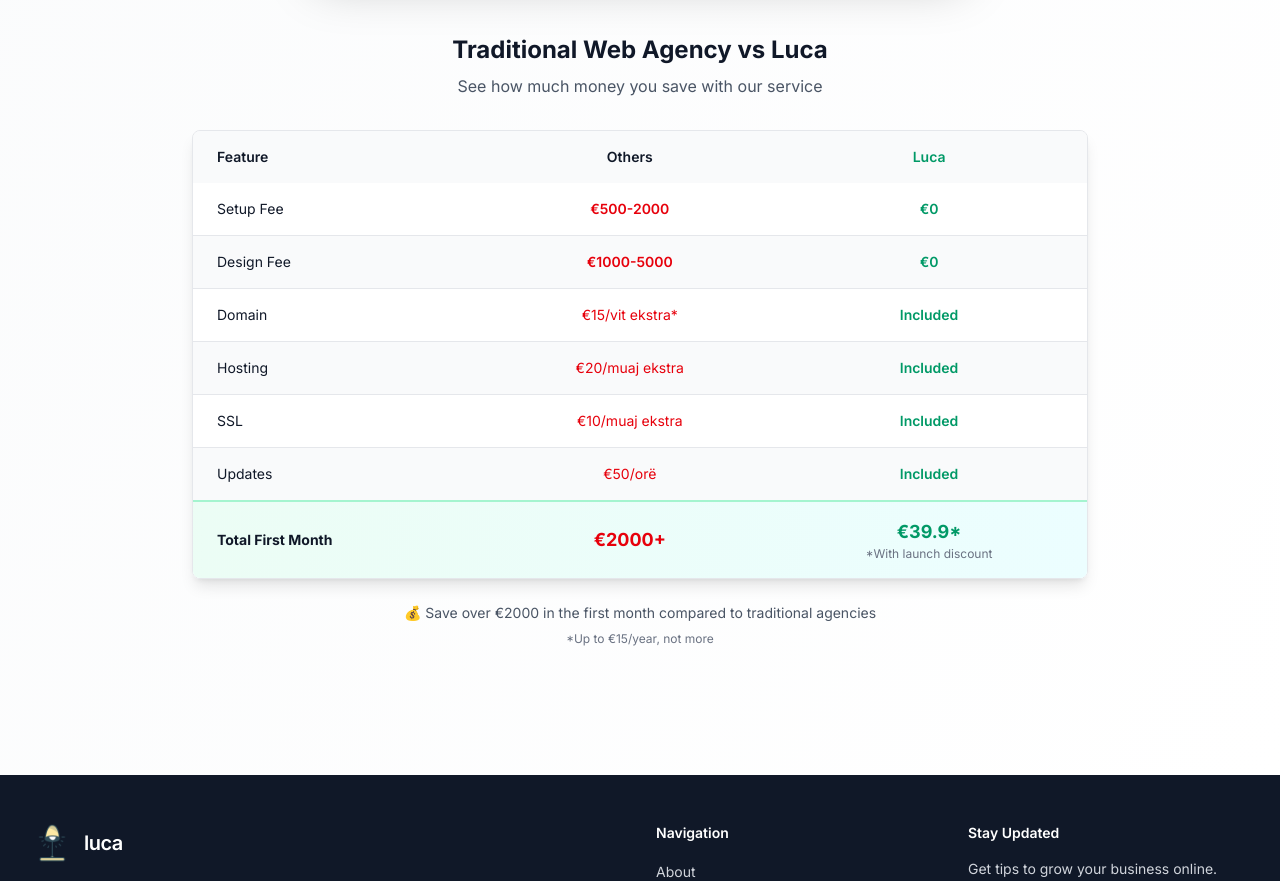
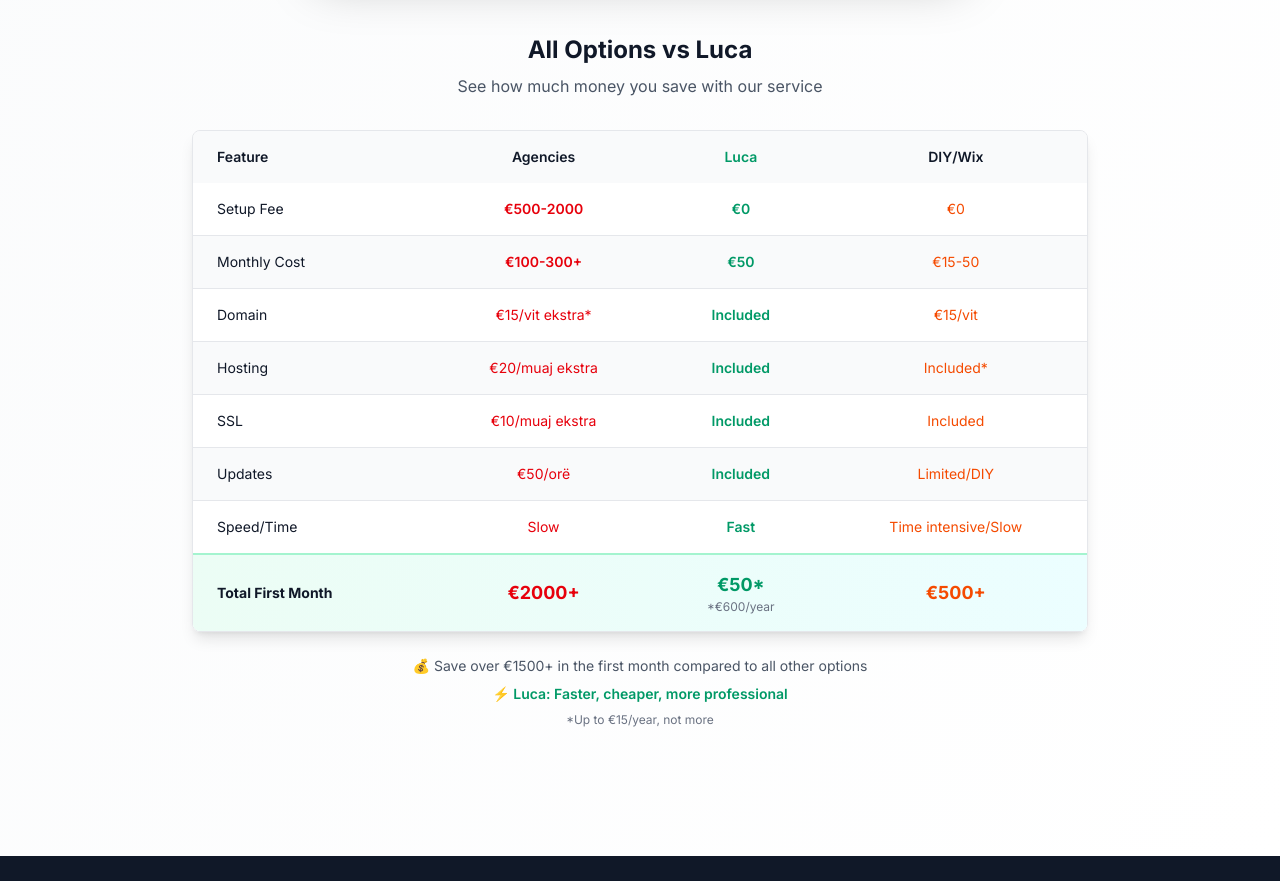
Before and after one commit to lucavehbiu/web-builder, a Next.js app: page /about in a window 1280 px wide. Shown: the part 4360-5241 px from the top of the page. Built offline with nearby package versions, Linux system fonts and the light colour scheme.

Commit message:
add wix/diy comaprison

```diff
--- a/src/components/sections/pricing.tsx
+++ b/src/components/sections/pricing.tsx
@@ -257,8 +257,8 @@
           <div className="text-center mb-8">
             <h3 className="text-2xl font-bold text-gray-900">
               {locale === 'sq'
-                ? 'Krahasimi: Agjencitë Tradicionale vs Luca'
-                : 'Traditional Web Agency vs Luca'}
+                ? 'Krahasimi: Të gjitha Opsionet vs Luca'
+                : 'All Options vs Luca'}
             </h3>
             <p className="text-gray-600 mt-2">
               {locale === 'sq'
@@ -267,18 +267,21 @@
             </p>
           </div>
 
-          <div className="overflow-hidden rounded-lg shadow-lg border border-gray-200">
-            <table className="w-full">
+          <div className="overflow-hidden rounded-lg shadow-lg border border-gray-200 overflow-x-auto">
+            <table className="w-full min-w-max">
               <thead className="bg-gray-50">
                 <tr>
                   <th className="px-6 py-4 text-left text-sm font-semibold text-gray-900">
                     {locale === 'sq' ? 'Veçori' : 'Feature'}
                   </th>
                   <th className="px-6 py-4 text-center text-sm font-semibold text-gray-900">
-                    {locale === 'sq' ? 'Agjencitë e Tjera' : 'Others'}
+                    {locale === 'sq' ? 'Agjenci' : 'Agencies'}
                   </th>
                   <th className="px-6 py-4 text-center text-sm font-semibold text-emerald-600">
                     Luca
+                  </th>
+                  <th className="px-6 py-4 text-center text-sm font-semibold text-gray-900">
+                    {locale === 'sq' ? 'DIY/Wix' : 'DIY/Wix'}
                   </th>
                 </tr>
               </thead>
@@ -289,13 +292,15 @@
                   </td>
                   <td className="px-6 py-4 text-center text-sm text-red-600 font-semibold">€500-2000</td>
                   <td className="px-6 py-4 text-center text-sm text-emerald-600 font-semibold">€0</td>
+                  <td className="px-6 py-4 text-center text-sm text-orange-600">€0</td>
                 </tr>
                 <tr className="bg-gray-50">
                   <td className="px-6 py-4 text-sm text-gray-900">
-                    {locale === 'sq' ? 'Kosto Dizajni' : 'Design Fee'}
+                    {locale === 'sq' ? 'Kosto Mujore' : 'Monthly Cost'}
                   </td>
-                  <td className="px-6 py-4 text-center text-sm text-red-600 font-semibold">€1000-5000</td>
-                  <td className="px-6 py-4 text-center text-sm text-emerald-600 font-semibold">€0</td>
+                  <td className="px-6 py-4 text-center text-sm text-red-600 font-semibold">€100-300+</td>
+                  <td className="px-6 py-4 text-center text-sm text-emerald-600 font-semibold">€50</td>
+                  <td className="px-6 py-4 text-center text-sm text-orange-600">€15-50</td>
                 </tr>
                 <tr>
                   <td className="px-6 py-4 text-sm text-gray-900">Domain</td>
@@ -303,6 +308,7 @@
                   <td className="px-6 py-4 text-center text-sm text-emerald-600 font-semibold">
                     {locale === 'sq' ? 'E përfshirë' : 'Included'}
                   </td>
+                  <td className="px-6 py-4 text-center text-sm text-orange-600">€15/vit</td>
                 </tr>
                 <tr className="bg-gray-50">
                   <td className="px-6 py-4 text-sm text-gray-900">Hosting</td>
@@ -310,11 +316,17 @@
                   <td className="px-6 py-4 text-center text-sm text-emerald-600 font-semibold">
                     {locale === 'sq' ? 'E përfshirë' : 'Included'}
                   </td>
+                  <td className="px-6 py-4 text-center text-sm text-orange-600">
+                    {locale === 'sq' ? 'E përfshirë*' : 'Included*'}
+                  </td>
                 </tr>
                 <tr>
                   <td className="px-6 py-4 text-sm text-gray-900">SSL</td>
                   <td className="px-6 py-4 text-center text-sm text-red-600">€10/muaj ekstra</td>
                   <td className="px-6 py-4 text-center text-sm text-emerald-600 font-semibold">
+                    {locale === 'sq' ? 'E përfshirë' : 'Included'}
+                  </td>
+                  <td className="px-6 py-4 text-center text-sm text-orange-600">
                     {locale === 'sq' ? 'E përfshirë' : 'Included'}
                   </td>
                 </tr>
@@ -326,6 +338,23 @@
                   <td className="px-6 py-4 text-center text-sm text-emerald-600 font-semibold">
                     {locale === 'sq' ? 'E përfshirë' : 'Included'}
                   </td>
+                  <td className="px-6 py-4 text-center text-sm text-orange-600">
+                    {locale === 'sq' ? 'Kufizuar/Vetë' : 'Limited/DIY'}
+                  </td>
+                </tr>
+                <tr>
+                  <td className="px-6 py-4 text-sm text-gray-900">
+                    {locale === 'sq' ? 'Shpejtësia' : 'Speed/Time'}
+                  </td>
+                  <td className="px-6 py-4 text-center text-sm text-red-600">
+                    {locale === 'sq' ? 'E ngadaltë' : 'Slow'}
+                  </td>
+                  <td className="px-6 py-4 text-center text-sm text-emerald-600 font-semibold">
+                    {locale === 'sq' ? 'E shpejtë' : 'Fast'}
+                  </td>
+                  <td className="px-6 py-4 text-center text-sm text-orange-600">
+                    {locale === 'sq' ? 'E gjatë/Ngadaltë' : 'Time intensive/Slow'}
+                  </td>
                 </tr>
                 <tr className="bg-gradient-to-r from-emerald-50 to-cyan-50 border-t-2 border-emerald-200">
                   <td className="px-6 py-4 text-sm font-bold text-gray-900">
@@ -333,11 +362,12 @@
                   </td>
                   <td className="px-6 py-4 text-center text-lg font-bold text-red-600">€2000+</td>
                   <td className="px-6 py-4 text-center text-lg font-bold text-emerald-600">
-                    €39.9*
+                    €50*
                     <div className="text-xs font-normal text-gray-500">
-                      *{locale === 'sq' ? 'Me zbritje fillimi' : 'With launch discount'}
+                      *{locale === 'sq' ? '€600/vit' : '€600/year'}
                     </div>
                   </td>
+                  <td className="px-6 py-4 text-center text-lg font-bold text-orange-600">€500+</td>
                 </tr>
               </tbody>
             </table>
@@ -346,8 +376,13 @@
           <div className="text-center mt-6">
             <p className="text-sm text-gray-600">
               {locale === 'sq'
-                ? '💰 Kurseni mbi €2000 në muajin e parë krahasuar me agjencitë tradicionale'
-                : '💰 Save over €2000 in the first month compared to traditional agencies'}
+                ? '💰 Kurseni mbi €1500+ në muajin e parë krahasuar me të gjitha opsionet e tjera'
+                : '💰 Save over €1500+ in the first month compared to all other options'}
+            </p>
+            <p className="text-sm text-emerald-600 font-semibold mt-2">
+              {locale === 'sq'
+                ? '⚡ Luca: Më i shpejtë, më i lirë, më profesional'
+                : '⚡ Luca: Faster, cheaper, more professional'}
             </p>
             <p className="text-xs text-gray-500 mt-2">
               {locale === 'sq'
--- a/src/lib/i18n/translations/en.json
+++ b/src/lib/i18n/translations/en.json
@@ -244,30 +244,42 @@
       "agencies": "Traditional Agencies",
       "webbuilder": "WebBuilder",
       "diy": "DIY Platforms",
+      "wix": "Wix/No-Code Tools",
       "setup": "Setup:",
       "hosting": "Hosting:",
       "updates": "Updates:",
       "contract": "Contract:",
       "timeline": "Timeline:",
+      "speed": "Speed/Time:",
       "firstYear": "First Year:",
       "agenciesSetup": "$3,000-$10,000 setup",
       "agenciesHosting": "$100-$300/month hosting",
       "agenciesUpdates": "$150/hour for updates",
       "agenciesContract": "Complex contracts",
       "agenciesTimeline": "Long timelines",
+      "agenciesSpeed": "Slow development cycles",
       "agenciesFirstYear": "$5,000+ first year",
       "webbuilderSetup": "$0 setup fee",
       "webbuilderHosting": "Hosting included",
       "webbuilderUpdates": "Monthly updates included",
       "webbuilderContract": "Simple monthly payment",
       "webbuilderTimeline": "1-2 week delivery",
-      "webbuilderFirstYear": "$720 first year",
+      "webbuilderSpeed": "Fast turnaround time",
+      "webbuilderFirstYear": "€600 first year",
       "diySetup": "$20-$50/month platform",
       "diyHosting": "Your time = $$$",
       "diyUpdates": "Limited customization",
       "diyContract": "Generic templates",
       "diyTimeline": "No support",
-      "diyFirstYear": "€600+ first year (plus your time)"
+      "diySpeed": "Time-intensive setup",
+      "diyFirstYear": "€600+ first year (plus your time)",
+      "wixSetup": "$15-$50/month plans",
+      "wixHosting": "Limited bandwidth",
+      "wixUpdates": "Template restrictions",
+      "wixContract": "Locked into platform",
+      "wixTimeline": "Self-service only",
+      "wixSpeed": "Slow loading speeds",
+      "wixFirstYear": "€500+ first year (limited features)"
     },
     "faq": {
       "title": "Frequently Asked Questions",
--- a/src/lib/i18n/translations/sq.json
+++ b/src/lib/i18n/translations/sq.json
@@ -244,30 +244,42 @@
       "agencies": "Agjenci Tradicionale",
       "webbuilder": "Luca",
       "diy": "Platforma DIY",
+      "wix": "Wix/Mjete Pa-Kod",
       "setup": "Konfigurimi:",
       "hosting": "Hosting:",
       "updates": "Përditësime:",
       "contract": "Kontratë:",
       "timeline": "Koha:",
+      "speed": "Shpejtësia/Kohë:",
       "firstYear": "Viti i Parë:",
       "agenciesSetup": "75,000-250,000 lekë konfigurimi",
       "agenciesHosting": "2,500-7,500 lekë/muaj hosting",
       "agenciesUpdates": "3,750 lekë/orë për përditësime",
       "agenciesContract": "Kontrata komplekse",
       "agenciesTimeline": "Kohë të gjata",
+      "agenciesSpeed": "Cikle zhvillimi të ngadalta",
       "agenciesFirstYear": "125,000+ lekë viti i parë",
       "webbuilderSetup": "0 lekë tarifa konfigurimi",
       "webbuilderHosting": "Hosting i përfshirë",
       "webbuilderUpdates": "Përditësime mujore të përfshira",
       "webbuilderContract": "Pagesë e thjeshtë mujore",
       "webbuilderTimeline": "Dorëzim 1-2 javë",
-      "webbuilderFirstYear": "18,000 lekë viti i parë",
+      "webbuilderSpeed": "Kohë e shpejtë përfundimi",
+      "webbuilderFirstYear": "15,000 lekë viti i parë",
       "diySetup": "500-1,250 lekë/muaj platforma",
       "diyHosting": "Koha jote = €€€",
       "diyUpdates": "Personalizim i kufizuar",
       "diyContract": "Shabllone generike",
       "diyTimeline": "Pa mbështetje",
-      "diyFirstYear": "15,000+ lekë viti i parë (plus koha jote)"
+      "diySpeed": "Konfigurimi i gjatë në kohë",
+      "diyFirstYear": "15,000+ lekë viti i parë (plus koha jote)",
+      "wixSetup": "375-1,250 lekë/muaj plane",
+      "wixHosting": "Bandwidth i kufizuar",
+      "wixUpdates": "Kufizime template",
+      "wixContract": "I lidhur me platformën",
+      "wixTimeline": "Vetëm vetëshërbim",
+      "wixSpeed": "Shpejtësi ngadalë ngarkimi",
+      "wixFirstYear": "12,500+ lekë viti i parë (veçori të kufizuara)"
     },
     "faq": {
       "title": "Pyetje të Shpeshta",
@@ -344,7 +356,7 @@
   },
   "getStarted": {
     "header": {
-      "title": "Fillo Faqen Tënde",
+      "title": "Ndërto Faqen Tënde",
       "price": "49.9€/muaj",
       "subtitle": "Vetëm disa pyetje dhe do jesh në rrugën për një faqe profesionale."
     },
```
Also changed, not shown: app/[locale]/services/page.tsx (+34 -16 lines), src/lib/i18n/types.ts (+12 -0 lines).
